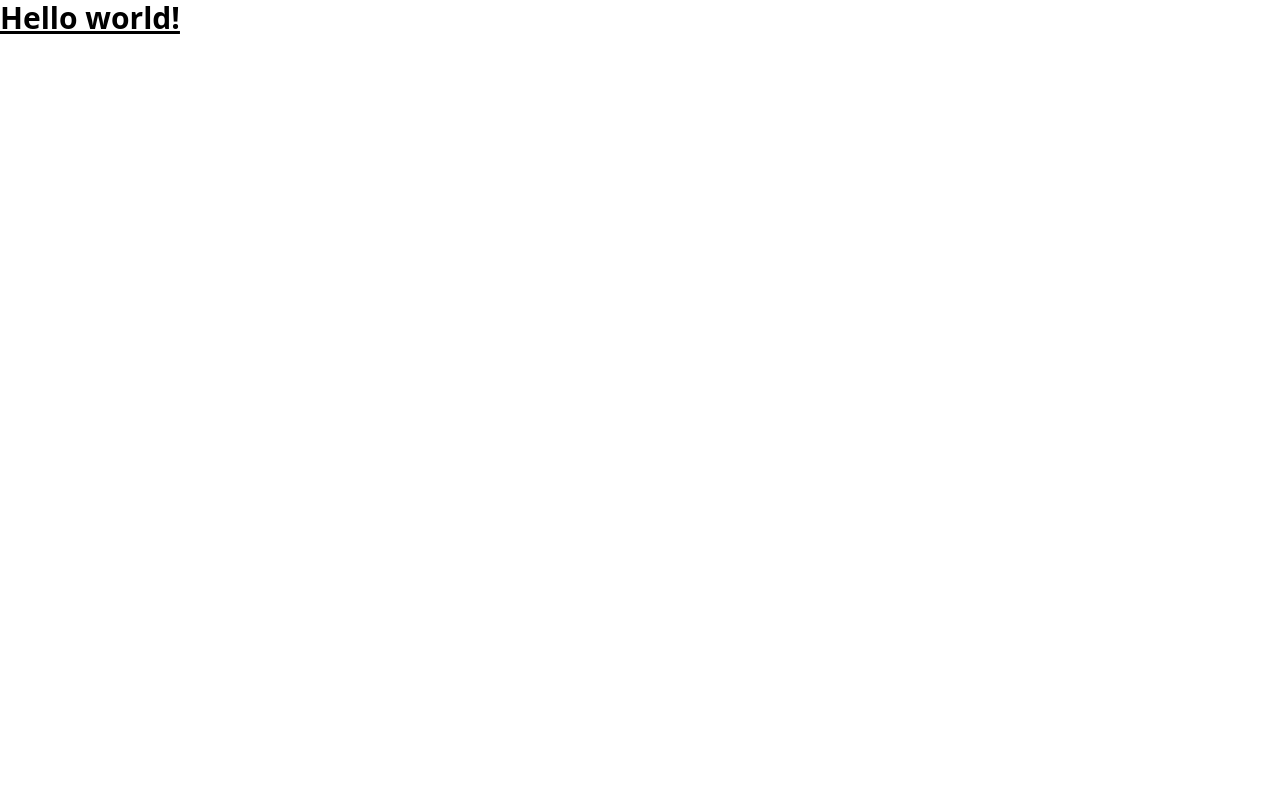
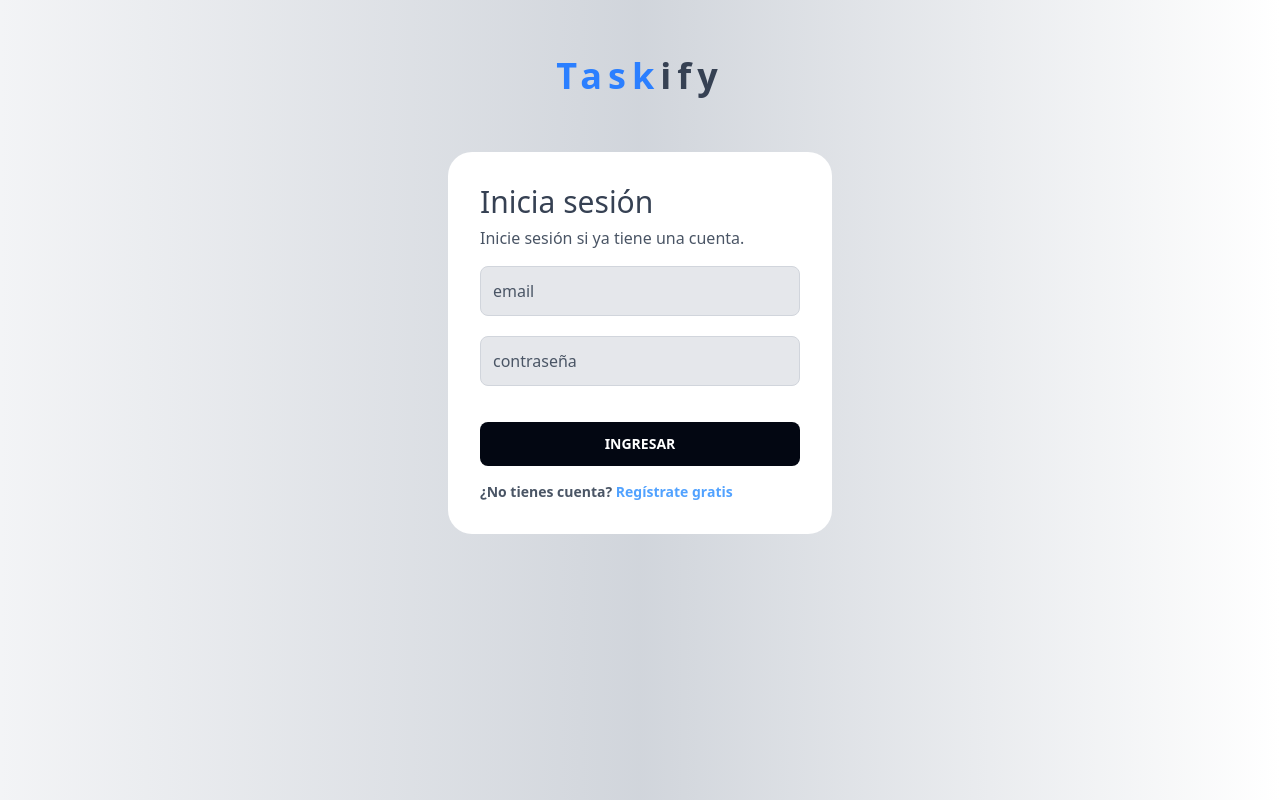
Before and after one commit to juan-jcr/Taskify, an Angular app in the folder taskify-ui/: page /auth/login in a window 1280 px wide. Before the commit this address led to /. Built offline with nearby package versions, Linux system fonts and the light colour scheme.

Commit message:
page login

```diff
--- a/taskify-ui/src/app/app.component.html
+++ b/taskify-ui/src/app/app.component.html
@@ -1,6 +1 @@
-<h1 class="text-3xl font-bold underline">
-  Hello world!
-</h1>
-
-
 <router-outlet />
--- a/taskify-ui/src/app/app.routes.ts
+++ b/taskify-ui/src/app/app.routes.ts
@@ -1,3 +1,12 @@
 import { Routes } from '@angular/router';
+import LoginComponent from './auth/pages/login/login.component';
 
-export const routes: Routes = [];
+export const routes: Routes = [
+  {
+    path: 'auth',
+    loadComponent: () => import('./auth/layout/auth.layout.component'),
+    children: [
+      {path: 'login', component: LoginComponent}
+    ]
+  },
+];
--- /dev/null
+++ b/taskify-ui/src/app/auth/layout/auth.layout.component.ts
@@ -0,0 +1,19 @@
+import { Component } from '@angular/core';
+import { RouterOutlet } from '@angular/router';
+
+@Component({
+  selector: 'app-auth.layout',
+  imports: [RouterOutlet],
+  template: `<div
+    class="min-h-screen flex  justify-center
+   bg-gradient-to-r from-gray-100 via-gray-300"
+  >
+    <div>
+      <h1 class="text-4xl text-gray-700 my-14 tracking-[6px] font-semibold text-center">
+        <span class="text-blue-500">Task</span>ify
+      </h1>
+      <router-outlet />
+    </div>
+  </div>`,
+})
+export default class AuthLayoutComponent {}
--- /dev/null
+++ b/taskify-ui/src/app/auth/pages/login/login.component.html
@@ -0,0 +1,35 @@
+<div class="bg-secondary-100 p-8  rounded-3xl   bg-white w-96">
+  <h1 class="text-3xl text-gray-700 mb-1.5 ">
+    Inicia sesión
+  </h1>
+  <p class="text-gray-600 mb-4 ">
+    Inicie sesión si ya tiene una cuenta.
+  </p>
+  <form class="mb-4">
+    <div class="mb-5">
+      <input
+        type="email"
+        class="rounded-lg outline-none w-full p-3 placeholder-gray-600
+      text-gray-800 bg-white border border-gray-300 focus:border-blue-500 placeholder-shown:bg-gray-200 transition-colors"
+        placeholder="email" />
+    </div>
+    <div class="mb-5">
+      <input
+        type="password"
+        class="rounded-lg outline-none w-full p-3 placeholder-gray-600 text-gray-800 bg-white border border-gray-300 focus:border-blue-500
+          placeholder-shown:bg-gray-200  transition-colors"
+        placeholder="contraseña" />
+    </div>
+
+    <button
+      type="submit"
+      class="bg-gray-950 hover:bg-gray-950/95 text-white font-bold text-sm
+       w-full py-3 mt-4 rounded-lg cursor-pointer">
+      INGRESAR
+    </button>
+  </form>
+
+  <p class='font-semibold text-sm text-gray-600'>¿No tienes cuenta?
+    <a href="#" class="font-semibold text-sm text-blue-400 ">Regístrate gratis</a>
+  </p>
+</div>
--- a/taskify-ui/src/index.html
+++ b/taskify-ui/src/index.html
@@ -2,7 +2,7 @@
 <html lang="en">
 <head>
   <meta charset="utf-8">
-  <title>TaskifyUi</title>
+  <title>Taskify</title>
   <base href="/">
   <meta name="viewport" content="width=device-width, initial-scale=1">
   <link rel="icon" type="image/x-icon" href="favicon.ico">
```
Also changed, not shown: taskify-ui/src/app/auth/pages/login/login.component.ts (added, +11 -0 lines), 2 other files (tests, documents, lock files or other folders).
